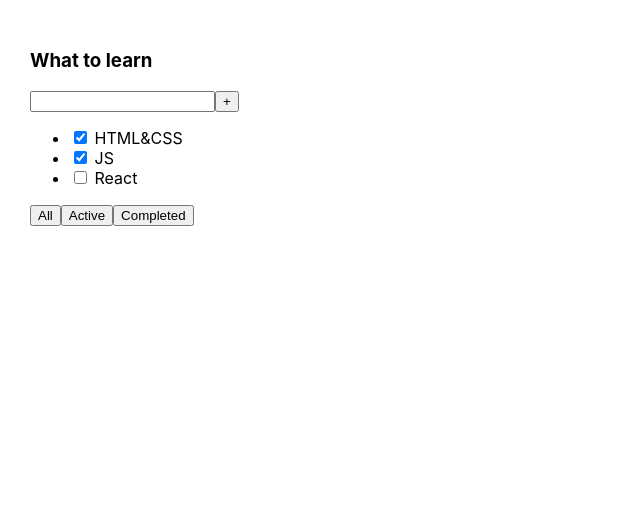
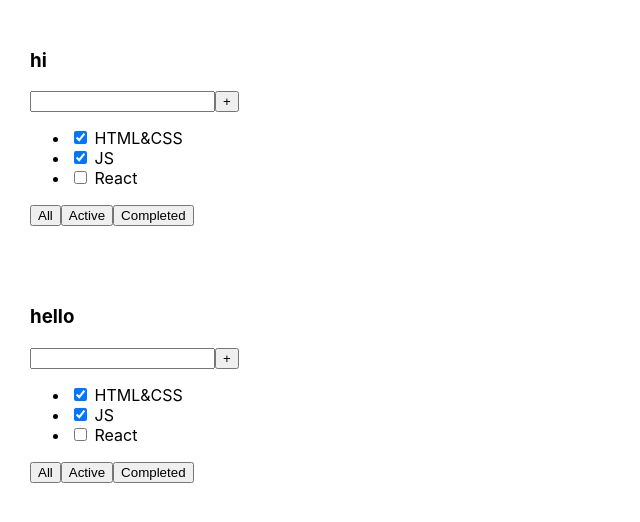
Before and after one commit to Valeriusdev/1-todolist, a React (Create React App) app: page / in a window 1280 px wide. Shown: the top 522 px of the page, without its empty margins (0-640 px from the left). Built offline with nearby package versions, Linux system fonts and the light colour scheme.

Commit message:
add Todolist component

```diff
--- a/src/App.tsx
+++ b/src/App.tsx
@@ -1,27 +1,29 @@
 import React from 'react';
 import './App.css';
+import { Todolist } from './Todolist';
 
 function App() {
+
+
+    const truck = "hi"
+    const truckNew = "hello"
+
+    const tasks1 = [
+        { id: 1, title: "HTML&CSS", isDone: true },
+        { id: 2, title: "JS", isDone: true },
+        { id: 3, title: "ReactJS", isDone: false }
+    ]
+    const tasks2 = [
+        { id: 1, title: "Hello world", isDone: true },
+        { id: 2, title: "I am Happy", isDone: false },
+        { id: 3, title: "Yo", isDone: false }
+    ]
+
     return (
-        <div className="App">
-            <div>
-                <h3>What to learn</h3>
-                <div>
-                    <input/>
-                    <button>+</button>
-                </div>
-                <ul>
-                    <li><input type="checkbox" checked={true}/> <span>HTML&CSS</span></li>
-                    <li><input type="checkbox" checked={true}/> <span>JS</span></li>
-                    <li><input type="checkbox" checked={false}/> <span>React</span></li>
-                </ul>
-                <div>
-                    <button>All</button>
-                    <button>Active</button>
-                    <button>Completed</button>
-                </div>
-            </div>
-        </div>
+        <>
+            <Todolist truck={truck} truck2={11} tasks={tasks1} />
+            <Todolist truck={truckNew} truck3={true} tasks={tasks2} />
+        </>
     );
 }
 
--- /dev/null
+++ b/src/Todolist.tsx
@@ -0,0 +1,38 @@
+import React from "react";
+
+type PropsType = {
+    truck: string
+    truck2?: number
+    truck3?: boolean
+    tasks: TaskType[]
+}
+
+type TaskType = {
+    id: number,
+    title: string,
+    isDone: boolean
+}
+
+export const Todolist =(props:PropsType)=> {
+    return(
+        <div className="App">
+            <div>
+                <h3>{props.truck}</h3>
+                <div>
+                    <input/>
+                    <button>+</button>
+                </div>
+                <ul>
+                    <li><input type="checkbox" checked={true}/> <span>HTML&CSS</span></li>
+                    <li><input type="checkbox" checked={true}/> <span>JS</span></li>
+                    <li><input type="checkbox" checked={false}/> <span>React</span></li>
+                </ul>
+                <div>
+                    <button>All</button>
+                    <button>Active</button>
+                    <button>Completed</button>
+                </div>
+            </div>
+        </div>
+    )
+}
--- a/src/index.tsx
+++ b/src/index.tsx
@@ -8,9 +8,7 @@ const root = ReactDOM.createRoot(
   document.getElementById('root') as HTMLElement
 );
 root.render(
-  <React.StrictMode>
-    <App />
-  </React.StrictMode>
+   <App />
 );
 
 // If you want to start measuring performance in your app, pass a function
```
